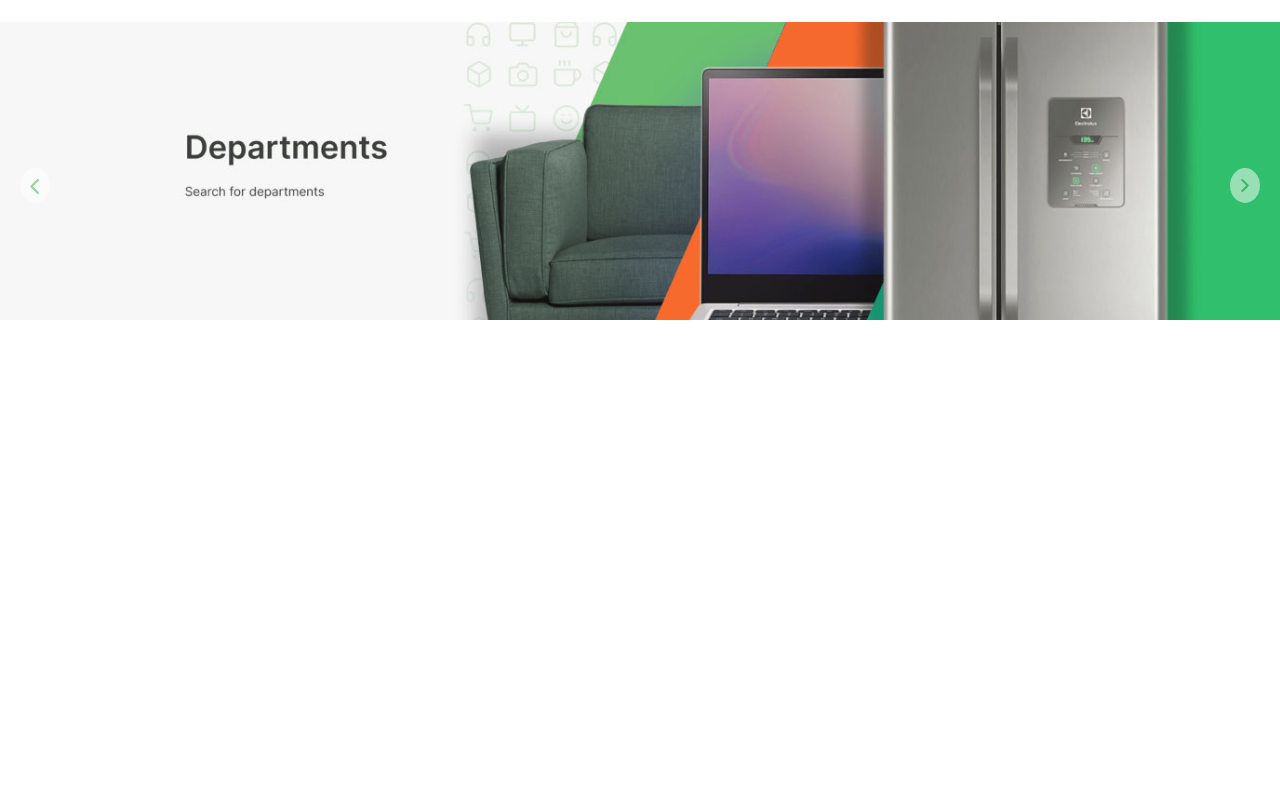
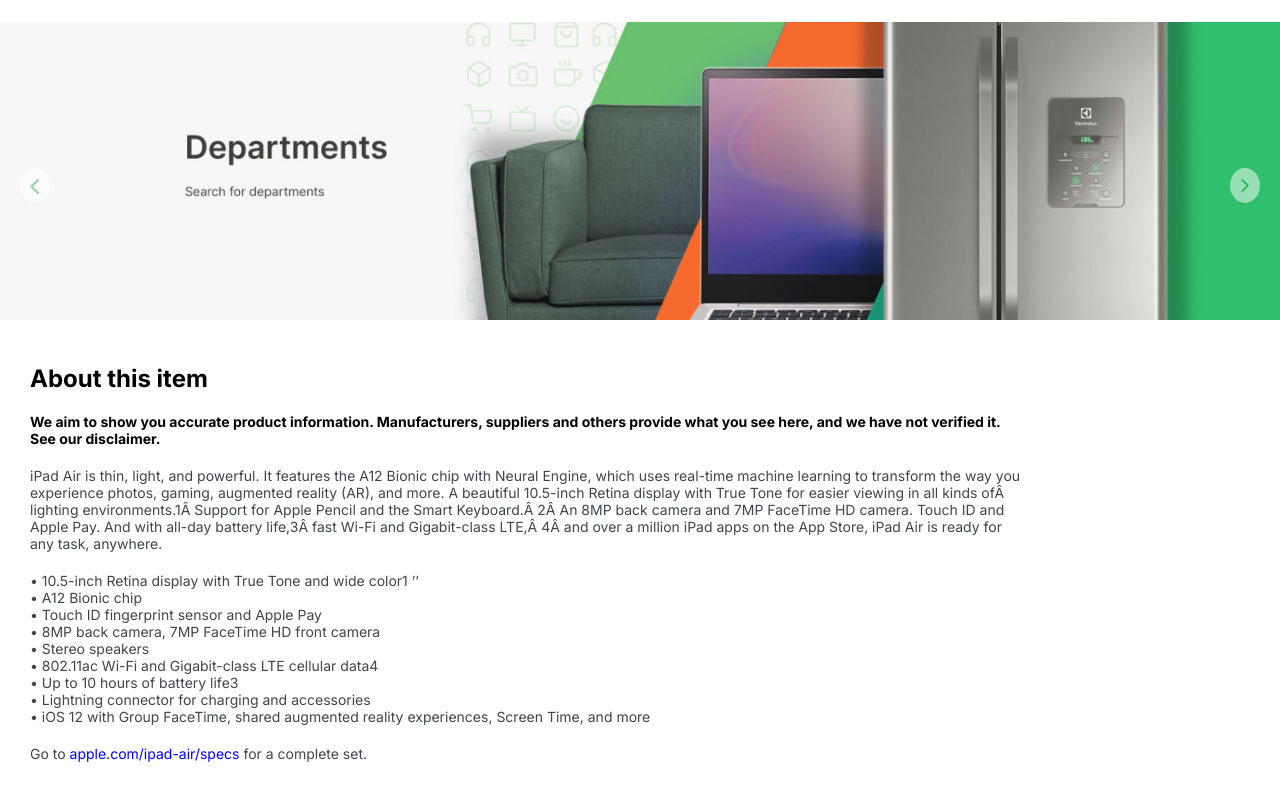
Before and after one commit to PauloMarquess/desafioB8one, a plain HTML site: page index.html in a window 1280 px wide. Shown: the part 1586-2386 px from the top of the page. Before the commit the page ends 1910 px from the top, so only its background shows below. Drawn offline with Linux system fonts and the light colour scheme; files whose address does not match are found by name.

Commit message:
section about finalizada

```diff
--- a/index.html
+++ b/index.html
@@ -193,7 +193,7 @@
         <img src="./assets/icons/arrow-left.svg" alt="seta da esquerda" />
       </button>
       <button class="arrow-right">
-        <img src="./assets/icons/arrow-right.svg" alt="seta da esquerda" />
+        <img src="./assets/icons/arrow-right.svg" alt="seta da direta" />
       </button>
       <div class="pawns">
         <div>
@@ -258,8 +258,31 @@
         <img src="./assets/icons/arrow-left.svg" alt="seta da esquerda" />
       </button>
       <button class="arrow-right-radius">
-        <img src="./assets/icons/arrow-right.svg" alt="seta da esquerda" />
+        <img src="./assets/icons/arrow-right.svg" alt="seta da direita" />
       </button>
+    </div>
+    <div class="About">
+      <h2>About this item</h2>
+
+        <h4>We aim to show you accurate product information. Manufacturers, suppliers and others provide what you see here, and we have not verified it. See our disclaimer.
+        </h4>
+      <p>
+      iPad Air is thin, light, and powerful. It features the A12 Bionic chip with Neural Engine, which uses real-time machine learning to transform the way you experience photos, gaming, augmented reality (AR), and more. A beautiful 10.5-inch Retina display with True Tone for easier viewing in all kinds ofÂ lighting environments.1Â Support for Apple Pencil and the Smart Keyboard.Â 2Â An 8MP back camera and 7MP FaceTime HD camera. Touch ID and Apple Pay. And with all-day battery life,3Â fast Wi-Fi and Gigabit-class LTE,Â 4Â and over a million iPad apps on the App Store, iPad Air is ready for any task, anywhere.
+      </p>
+      <p>
+        • 10.5-inch Retina display with True Tone and wide color1 ’’<br>
+        • A12 Bionic chip <br>
+        • Touch ID fingerprint sensor and Apple Pay <br>
+        • 8MP back camera, 7MP FaceTime HD front camera <br>
+        • Stereo speakers <br>
+        • 802.11ac Wi-Fi and Gigabit-class LTE cellular data4 <br>
+        • Up to 10 hours of battery life3<br>
+        • Lightning connector for charging and accessories <br>
+        • iOS 12 with Group FaceTime, shared augmented reality experiences, Screen Time, and more <br>
+        <p>
+        Go to <a href="#">apple.com/ipad-air/specs</a> for a complete set.
+        </p>
+      </p>
     </div>
   </main>
 </body>
--- a/styles.css
+++ b/styles.css
@@ -393,3 +393,24 @@ width: 100%;
   right: 20px;
   bottom: 40%;
 }
+.About{
+  display: flex;
+  flex-direction: column;
+  width: 80%;
+
+  font-weight: normal;
+  align-self: center;
+  padding-left: 30px;
+  margin:40px 0;
+  gap: 20px 0;
+}
+.About p{
+  color: #40464D;
+  font-size: 14px;
+}
+.About h4{
+  font-size: 14px;
+}
+.About a{
+  color: #0000ff;
+}
```
